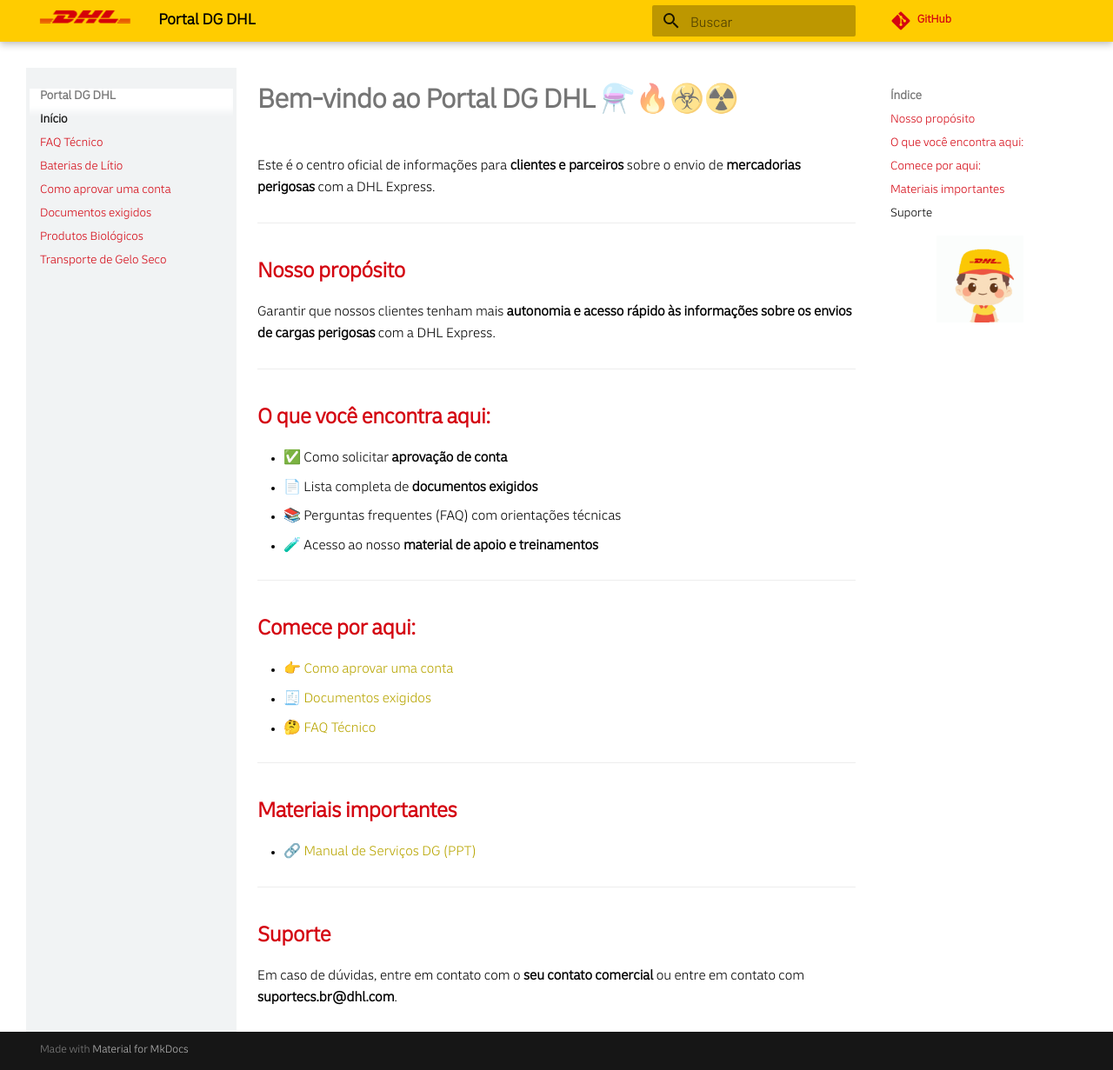
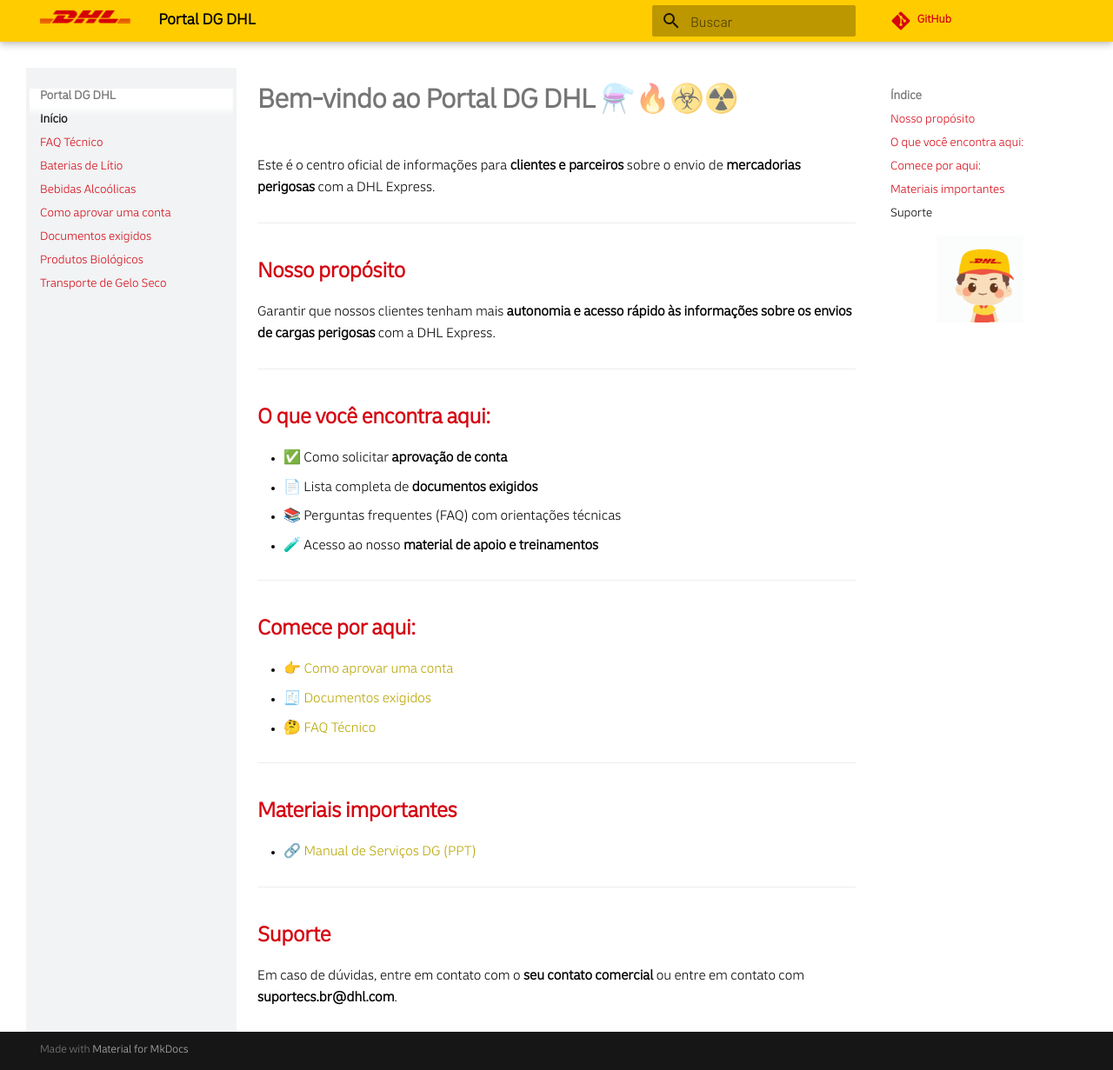
Before and after one commit to portaldangerousgoods/dpdhl, an MkDocs documentation site: the page built from docs/index.md, in a window 1280 px wide and 1231 px high. Shown: the whole window at 87% size. Built offline with MkDocs 1.6.1 and Material for MkDocs 9.7.7, drawn with Linux system fonts in a browser that asks for light colours; comment, search, counter and statistics services are not loaded.

Commit message:
Update mkdocs.yml

```diff
--- a/mkdocs.yml
+++ b/mkdocs.yml
@@ -19,6 +19,7 @@
   - Início: index.md
   - FAQ Técnico: faq.md
   - Baterias de Lítio: baterias.md
+  - Bebidas Alcoólicas: bebidas.md
   - Como aprovar uma conta: aprovacao.md
   - Documentos exigidos: documentos.md
   - Produtos Biológicos: biologicos.md
```
